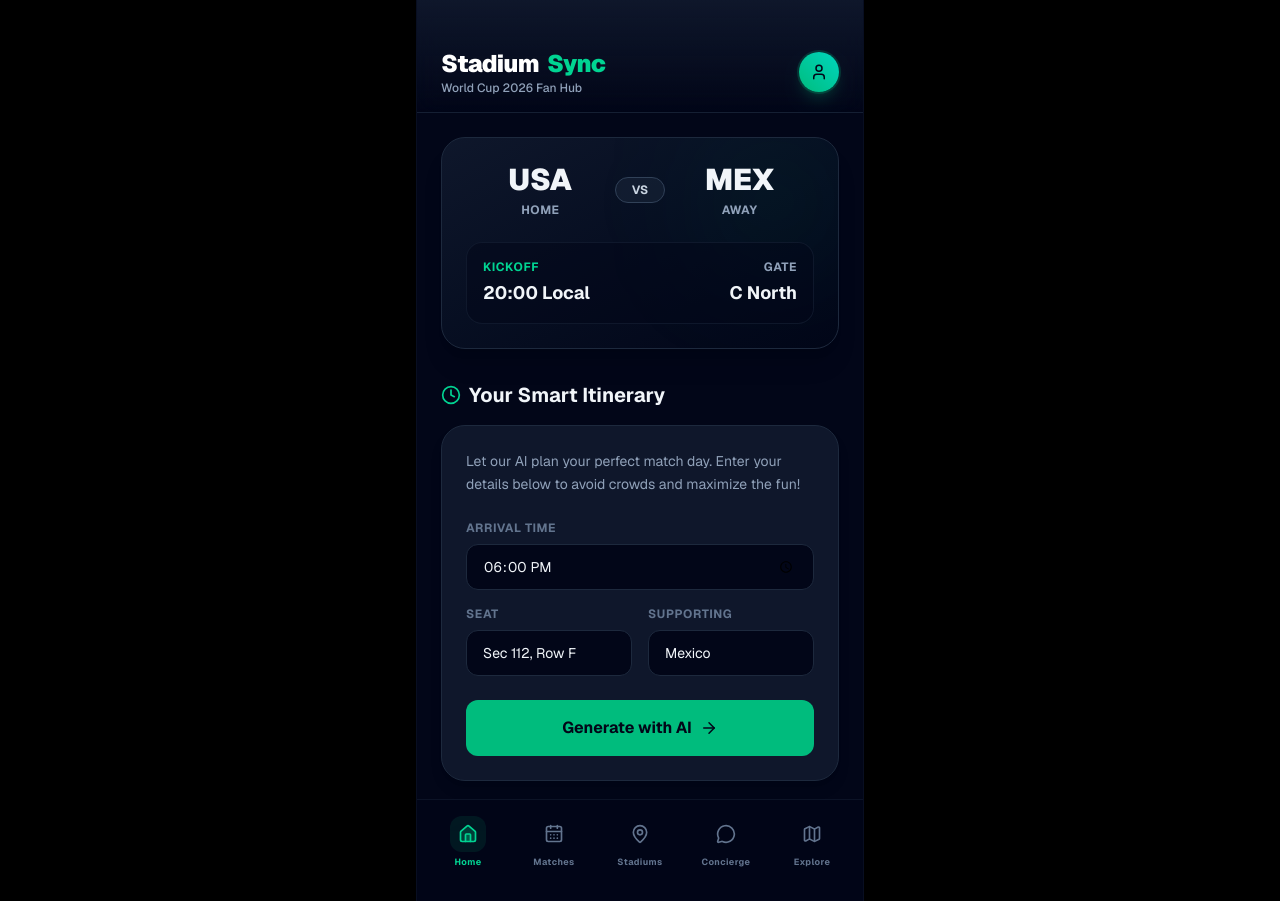
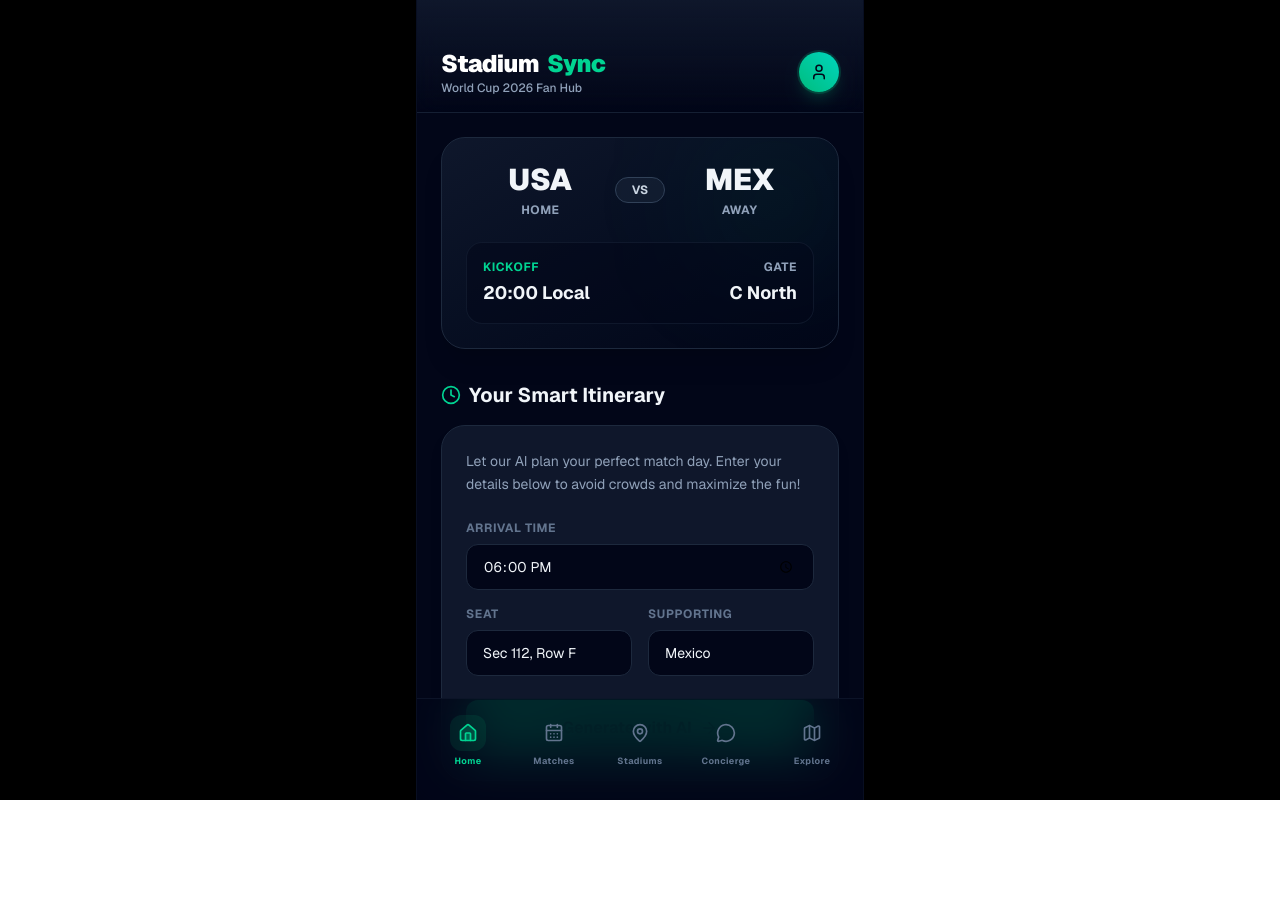
Before and after one commit to triyanshagr-arch/promptwars-Challenge-4, a Next.js app: page / in a window 1280 px wide. After the commit the page ends 800 px from the top, so only its background shows below. Built offline with nearby package versions, Linux system fonts and the light colour scheme.

Commit message:
Make bottom navigation sticky

```diff
--- a/app/page.tsx
+++ b/app/page.tsx
@@ -57,9 +57,9 @@ export default function FanApp() {
   };
 
   return (
-    <div className="bg-black min-h-screen font-sans text-slate-100 selection:bg-emerald-500/30 flex justify-center">
+    <div className="bg-black h-[100dvh] overflow-hidden font-sans text-slate-100 selection:bg-emerald-500/30 flex justify-center">
       {/* Mobile Frame Container */}
-      <div className="w-full max-w-md bg-slate-950 min-h-screen relative shadow-2xl flex flex-col border-x border-slate-900/50">
+      <div className="w-full max-w-md bg-slate-950 h-full relative shadow-2xl flex flex-col border-x border-slate-900/50">
 
         {/* Header */}
         <header className="px-6 pt-12 pb-4 bg-gradient-to-b from-slate-900 to-transparent sticky top-0 z-10 backdrop-blur-md border-b border-slate-800/50">
```
